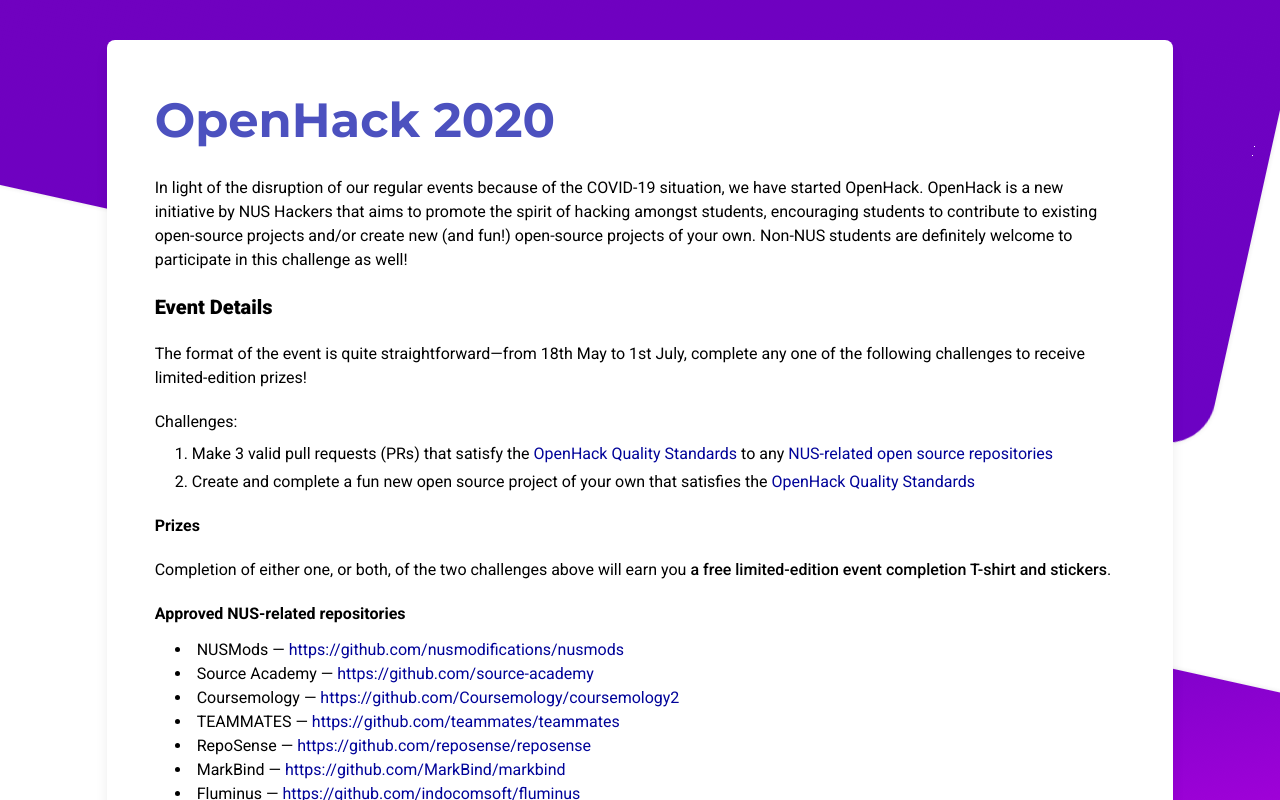
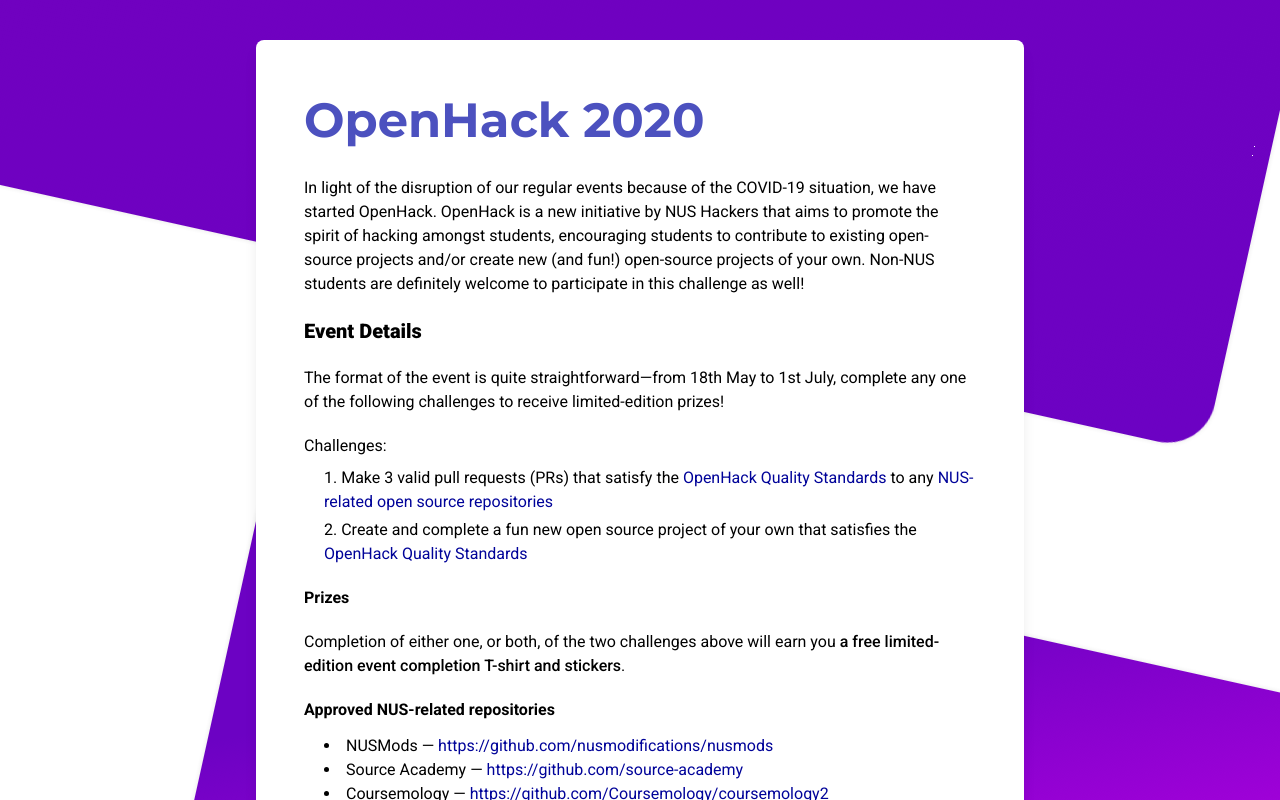
Before and after one commit to nushackers/openhack, a Next.js app: page / in a window 1280 px wide. Shown: the top 800 px of the page. Built offline with nearby package versions, Linux system fonts and the light colour scheme.

Commit message:
Fix styling on larger viewports

```diff
--- a/components/Card.js
+++ b/components/Card.js
@@ -1,5 +1,5 @@
 const Card = ({ children }) => (
-  <div className="mx-auto w-11/12 md:w-5/6 my-4 md:my-10 px-4 md:px-12 py-1 md:py-6 bg-opacity-100 bg-white rounded-lg shadow-lg">
+  <div className="mx-auto w-11/12 max-w-screen-md md:w-5/6 my-4 md:my-10 px-4 md:px-12 py-1 md:py-6 bg-opacity-100 bg-white rounded-lg shadow-lg">
     {children}
   </div>
 );
```
